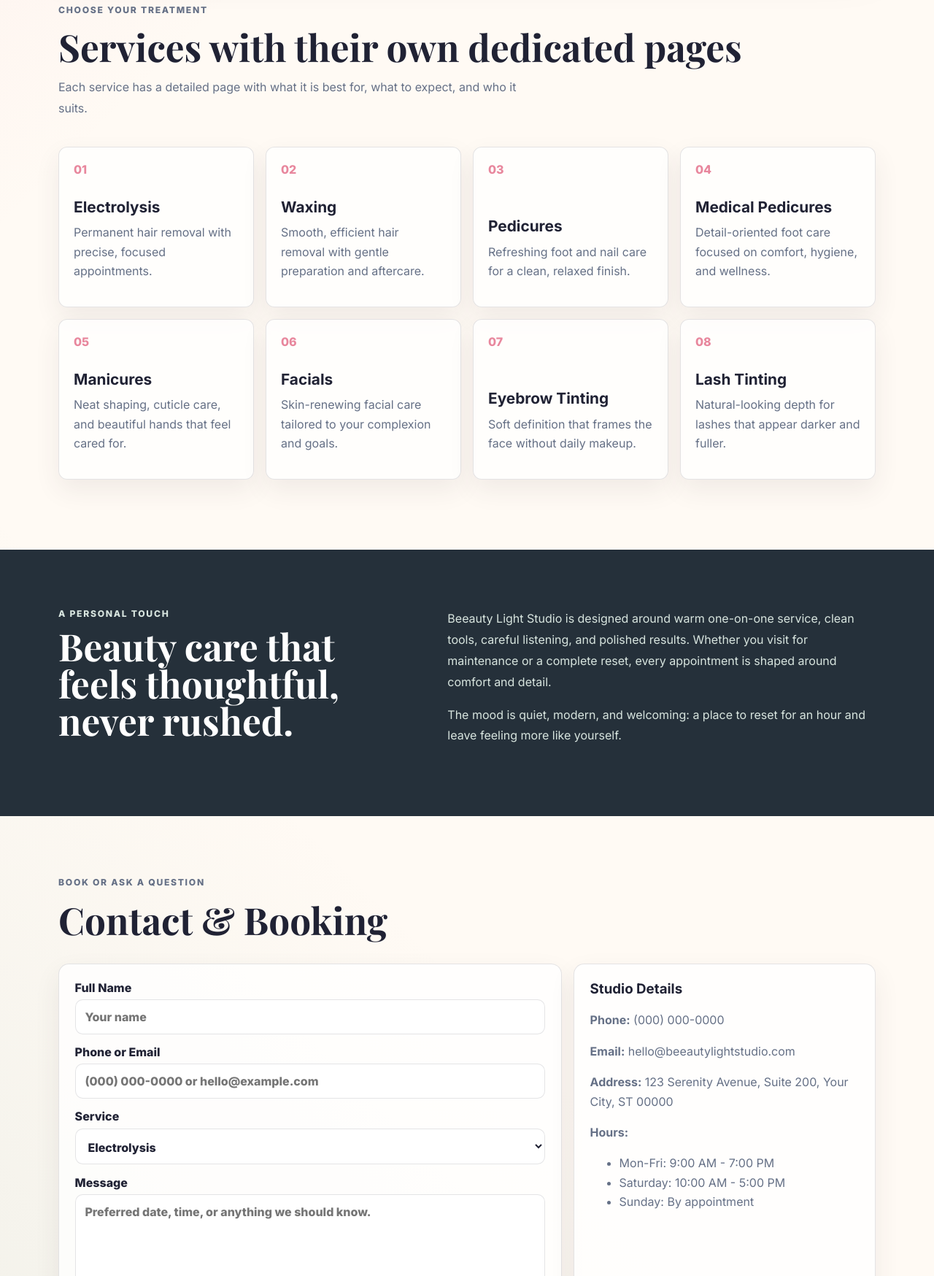
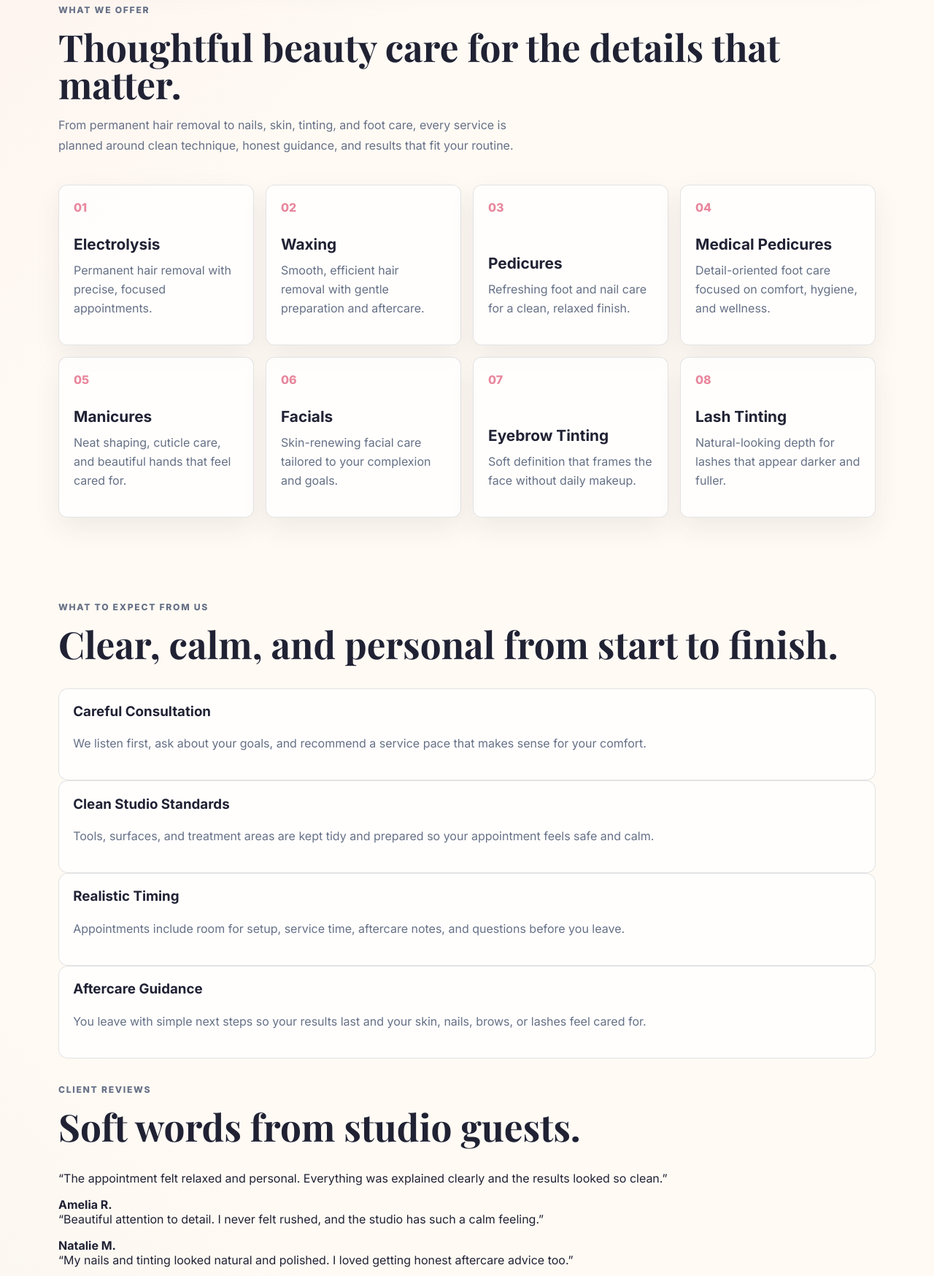
Before and after one commit to mla29-sudo/Beauty-light, a plain HTML site: page index.html in a window 1280 px wide. Shown: the part 1052-2800 px from the top of the page at 73% size. Drawn offline with nearby package versions, Linux system fonts and the light colour scheme.

Commit message:
Move booking to separate page

```diff
--- a/index.html
+++ b/index.html
@@ -26,6 +26,9 @@
       <nav class="nav" id="site-nav">
         <a href="#services">Services</a>
         <a href="#about">About</a>
+        <a href="#expectations">Expectations</a>
+        <a href="#reviews">Reviews</a>
+        <a href="booking.html">Book</a>
         <a href="#contact">Contact</a>
       </nav>
     </header>
@@ -44,145 +47,85 @@
             feels unhurried from hello to final glow.
           </p>
           <div class="hero-actions">
-            <a href="#contact" class="btn btn-primary">Book an Appointment</a>
+            <a href="booking.html" class="btn btn-primary">Book an Appointment</a>
             <a href="#services" class="btn btn-secondary">Explore Services</a>
           </div>
         </div>
       </section>
 
       <section class="container intro-strip reveal" aria-label="Studio highlights">
-        <div>
-          <strong>8</strong>
-          <span>specialized services</span>
-        </div>
-        <div>
-          <strong>1:1</strong>
-          <span>personal attention</span>
-        </div>
-        <div>
-          <strong>Clean</strong>
-          <span>professional studio standards</span>
-        </div>
+        <div><strong>8</strong><span>specialized services</span></div>
+        <div><strong>1:1</strong><span>personal attention</span></div>
+        <div><strong>Clean</strong><span>professional studio standards</span></div>
       </section>
 
       <section class="container section reveal" id="services">
         <div class="section-head">
-          <p class="eyebrow">Choose your treatment</p>
-          <h2>Services with their own dedicated pages</h2>
+          <p class="eyebrow">What we offer</p>
+          <h2>Thoughtful beauty care for the details that matter.</h2>
           <p>
-            Each service has a detailed page with what it is best for, what to expect, and who it suits.
+            From permanent hair removal to nails, skin, tinting, and foot care, every service is planned around clean
+            technique, honest guidance, and results that fit your routine.
           </p>
         </div>
         <div class="service-grid">
-          <a class="service-card" href="electrolysis.html">
-            <span class="service-code">01</span>
-            <h3>Electrolysis</h3>
-            <p>Permanent hair removal with precise, focused appointments.</p>
-          </a>
-          <a class="service-card" href="waxing.html">
-            <span class="service-code">02</span>
-            <h3>Waxing</h3>
-            <p>Smooth, efficient hair removal with gentle preparation and aftercare.</p>
-          </a>
-          <a class="service-card" href="pedicures.html">
-            <span class="service-code">03</span>
-            <h3>Pedicures</h3>
-            <p>Refreshing foot and nail care for a clean, relaxed finish.</p>
-          </a>
-          <a class="service-card" href="medical-pedicures.html">
-            <span class="service-code">04</span>
-            <h3>Medical Pedicures</h3>
-            <p>Detail-oriented foot care focused on comfort, hygiene, and wellness.</p>
-          </a>
-          <a class="service-card" href="manicures.html">
-            <span class="service-code">05</span>
-            <h3>Manicures</h3>
-            <p>Neat shaping, cuticle care, and beautiful hands that feel cared for.</p>
-          </a>
-          <a class="service-card" href="facials.html">
-            <span class="service-code">06</span>
-            <h3>Facials</h3>
-            <p>Skin-renewing facial care tailored to your complexion and goals.</p>
-          </a>
-          <a class="service-card" href="eyebrow-tinting.html">
-            <span class="service-code">07</span>
-            <h3>Eyebrow Tinting</h3>
-            <p>Soft definition that frames the face without daily makeup.</p>
-          </a>
-          <a class="service-card" href="lash-tinting.html">
-            <span class="service-code">08</span>
-            <h3>Lash Tinting</h3>
-            <p>Natural-looking depth for lashes that appear darker and fuller.</p>
-          </a>
+          <a class="service-card" href="electrolysis.html"><span class="service-code">01</span><h3>Electrolysis</h3><p>Permanent hair removal with precise, focused appointments.</p></a>
+          <a class="service-card" href="waxing.html"><span class="service-code">02</span><h3>Waxing</h3><p>Smooth, efficient hair removal with gentle preparation and aftercare.</p></a>
+          <a class="service-card" href="pedicures.html"><span class="service-code">03</span><h3>Pedicures</h3><p>Refreshing foot and nail care for a clean, relaxed finish.</p></a>
+          <a class="service-card" href="medical-pedicures.html"><span class="service-code">04</span><h3>Medical Pedicures</h3><p>Detail-oriented foot care focused on comfort, hygiene, and wellness.</p></a>
+          <a class="service-card" href="manicures.html"><span class="service-code">05</span><h3>Manicures</h3><p>Neat shaping, cuticle care, and beautiful hands that feel cared for.</p></a>
+          <a class="service-card" href="facials.html"><span class="service-code">06</span><h3>Facials</h3><p>Skin-renewing facial care tailored to your complexion and goals.</p></a>
+          <a class="service-card" href="eyebrow-tinting.html"><span class="service-code">07</span><h3>Eyebrow Tinting</h3><p>Soft definition that frames the face without daily makeup.</p></a>
+          <a class="service-card" href="lash-tinting.html"><span class="service-code">08</span><h3>Lash Tinting</h3><p>Natural-looking depth for lashes that appear darker and fuller.</p></a>
+        </div>
+      </section>
+
+      <section class="container section reveal" id="expectations">
+        <div class="section-head"><p class="eyebrow">What to expect from us</p><h2>Clear, calm, and personal from start to finish.</h2></div>
+        <div class="expectation-grid">
+          <article class="detail-card"><h3>Careful Consultation</h3><p>We listen first, ask about your goals, and recommend a service pace that makes sense for your comfort.</p></article>
+          <article class="detail-card"><h3>Clean Studio Standards</h3><p>Tools, surfaces, and treatment areas are kept tidy and prepared so your appointment feels safe and calm.</p></article>
+          <article class="detail-card"><h3>Realistic Timing</h3><p>Appointments include room for setup, service time, aftercare notes, and questions before you leave.</p></article>
+          <article class="detail-card"><h3>Aftercare Guidance</h3><p>You leave with simple next steps so your results last and your skin, nails, brows, or lashes feel cared for.</p></article>
+        </div>
+      </section>
+
+      <section class="reviews-section reveal" id="reviews">
+        <div class="container">
+          <div class="section-head"><p class="eyebrow">Client reviews</p><h2>Soft words from studio guests.</h2></div>
+          <div class="review-grid">
+            <article class="review-card"><p>“The appointment felt relaxed and personal. Everything was explained clearly and the results looked so clean.”</p><strong>Amelia R.</strong></article>
+            <article class="review-card"><p>“Beautiful attention to detail. I never felt rushed, and the studio has such a calm feeling.”</p><strong>Natalie M.</strong></article>
+            <article class="review-card"><p>“My nails and tinting looked natural and polished. I loved getting honest aftercare advice too.”</p><strong>Claire S.</strong></article>
+          </div>
         </div>
       </section>
 
       <section class="split-section reveal" id="about">
         <div class="container split">
-          <div>
-            <p class="eyebrow">A personal touch</p>
-            <h2>Beauty care that feels thoughtful, never rushed.</h2>
-          </div>
+          <div><p class="eyebrow">A personal touch</p><h2>Beauty care that feels thoughtful, never rushed.</h2></div>
           <div class="text-panel">
-            <p>
-              Beeauty Light Studio is designed around warm one-on-one service, clean tools, careful listening, and
-              polished results. Whether you visit for maintenance or a complete reset, every appointment is shaped
-              around comfort and detail.
-            </p>
-            <p>
-              The mood is quiet, modern, and welcoming: a place to reset for an hour and leave feeling more like
-              yourself.
-            </p>
+            <p>Beeauty Light Studio is designed around warm one-on-one service, clean tools, careful listening, and polished results. Whether you visit for maintenance or a complete reset, every appointment is shaped around comfort and detail.</p>
+            <p>The mood is quiet, modern, and welcoming: a place to reset for an hour and leave feeling more like yourself.</p>
           </div>
         </div>
       </section>
 
       <section class="container section reveal" id="contact">
-        <div class="section-head">
-          <p class="eyebrow">Book or ask a question</p>
-          <h2>Contact & Booking</h2>
-        </div>
-        <div class="contact-grid">
-          <form class="contact-form">
-            <label>
-              Full Name
-              <input type="text" name="name" placeholder="Your name" required />
-            </label>
-            <label>
-              Phone or Email
-              <input type="text" name="contact" placeholder="(000) 000-0000 or hello@example.com" required />
-            </label>
-            <label>
-              Service
-              <select name="service" id="serviceSelect">
-                <option>Electrolysis</option>
-                <option>Waxing</option>
-                <option>Pedicures</option>
-                <option>Medical pedicures</option>
-                <option>Manicures</option>
-                <option>Facials</option>
-                <option>Eyebrow Tinting</option>
-                <option>Lash tinting</option>
-              </select>
-            </label>
-            <label>
-              Message
-              <textarea name="message" rows="5" placeholder="Preferred date, time, or anything we should know."></textarea>
-            </label>
-            <button type="submit" class="btn btn-primary">Send Request</button>
-          </form>
-
+        <div class="section-head"><p class="eyebrow">Questions before booking?</p><h2>Contact the studio</h2></div>
+        <div class="contact-grid contact-summary">
           <aside class="contact-info">
             <h3>Studio Details</h3>
-            <p><strong>Phone:</strong> <a href="tel:+10000000000">(000) 000-0000</a></p>
+            <p><strong>Phone:</strong> <a href="tel:+15068973627">(506) 897-3627</a></p>
             <p><strong>Email:</strong> <a href="mailto:hello@beeautylightstudio.com">hello@beeautylightstudio.com</a></p>
-            <p><strong>Address:</strong> 123 Serenity Avenue, Suite 200, Your City, ST 00000</p>
+            <p><strong>Address:</strong> 40 Jason Crt</p>
             <p><strong>Hours:</strong></p>
-            <ul>
-              <li>Mon-Fri: 9:00 AM - 7:00 PM</li>
-              <li>Saturday: 10:00 AM - 5:00 PM</li>
-              <li>Sunday: By appointment</li>
-            </ul>
+            <ul><li>Mon-Fri: 9:00 AM - 7:00 PM</li><li>Saturday: 10:00 AM - 5:00 PM</li><li>Sunday: Closed</li></ul>
+          </aside>
+          <aside class="contact-info booking-callout">
+            <h3>Ready to choose a time?</h3>
+            <p>Use the booking calendar to pick a service, date, and available appointment time.</p>
+            <a class="btn btn-primary" href="booking.html">Open Booking Calendar</a>
           </aside>
         </div>
       </section>
@@ -190,23 +133,9 @@
 
     <footer class="site-footer">
       <div class="footer-inner">
-        <div>
-          <a class="footer-logo" href="index.html">Beeauty Light Studio</a>
-          <p>Beauty, skin, nail, eyebrow, and lash care in a soft modern studio.</p>
-        </div>
-        <div>
-          <h3>Contact</h3>
-          <p><a href="tel:+1-(506)-897-3627)">(506) 897-3627</a></p>
-          <p><a href="mailto:hello@beeautylightstudio.com">hello@beeautylightstudio.com</a></p>
-          <p>40 Jason Crt</p>
-        </div>
-        <div>
-          <h3>Services</h3>
-          <a href="electrolysis.html">Electrolysis</a>
-          <a href="waxing.html">Waxing</a>
-          <a href="facials.html">Facials</a>
-          <a href="manicures.html">Manicures</a>
-        </div>
+        <div><a class="footer-logo" href="index.html">Beeauty Light Studio</a><p>Beauty, skin, nail, eyebrow, and lash care in a soft modern studio.</p></div>
+        <div><h3>Contact</h3><p><a href="tel:+15068973627">(506) 897-3627</a></p><p><a href="mailto:hello@beeautylightstudio.com">hello@beeautylightstudio.com</a></p><p>40 Jason Crt</p></div>
+        <div><h3>Services</h3><a href="electrolysis.html">Electrolysis</a><a href="waxing.html">Waxing</a><a href="facials.html">Facials</a><a href="manicures.html">Manicures</a></div>
       </div>
       <p class="copyright">&copy; <span id="year"></span> Beeauty Light Studio. All rights reserved.</p>
     </footer>
```
